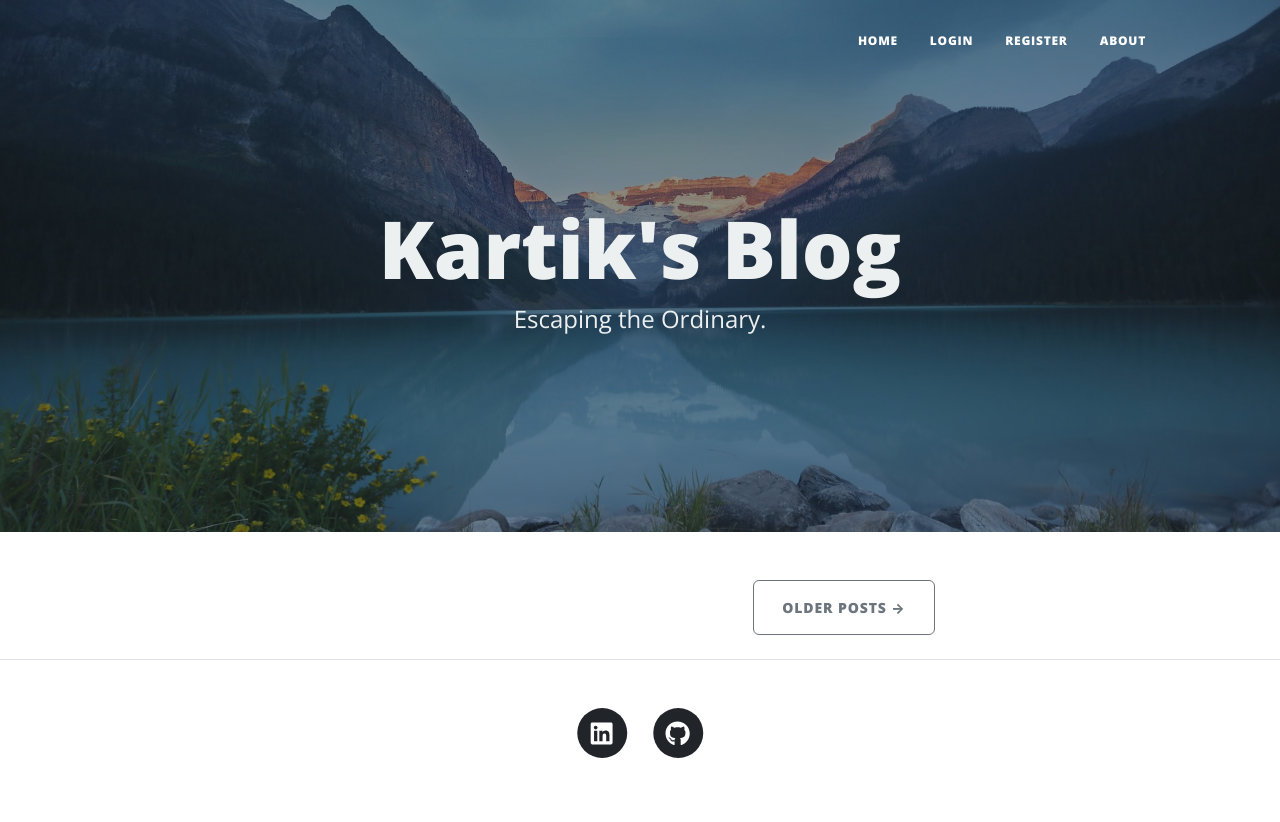
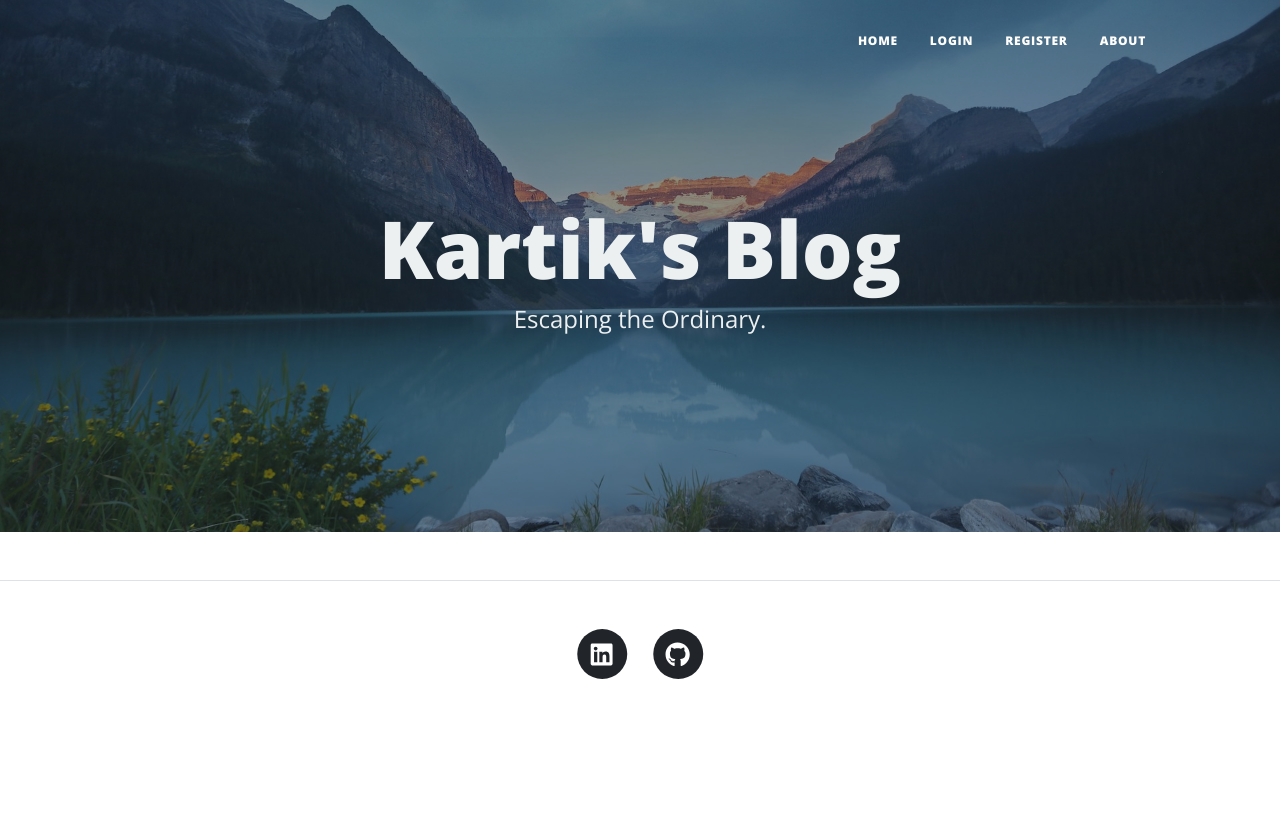
Before and after one commit to Kartik5418/Personal-Blog, a Flask app: page / in a window 1280 px wide. After the commit the page ends 679 px from the top, so only its background shows below. Run offline with Flask 3, Linux system fonts and the light colour scheme; data that the repository does not hold is empty; some libraries are stand-ins or nearby versions.

Commit message:
Post order updated.

```diff
--- a/main.py
+++ b/main.py
@@ -6,7 +6,7 @@ from flask_gravatar import Gravatar
 from flask_login import UserMixin, login_user, LoginManager, current_user, logout_user
 from flask_sqlalchemy import SQLAlchemy
 from sqlalchemy.orm import relationship, DeclarativeBase, Mapped, mapped_column
-from sqlalchemy import Integer, String, Text
+from sqlalchemy import Integer, String, Text, desc
 from functools import wraps
 from werkzeug.security import generate_password_hash, check_password_hash
 from sqlalchemy.orm import relationship
@@ -172,7 +172,7 @@ def logout():
 
 @app.route('/')
 def get_all_posts():
-    result = db.session.execute(db.select(BlogPost))
+    result = db.session.execute(db.select(BlogPost).order_by(desc(BlogPost.date)))
     posts = result.scalars().all()
     return render_template("index.html", all_posts=posts, current_user=current_user)
 
--- a/templates/index.html
+++ b/templates/index.html
@@ -54,10 +54,7 @@
       </div>
       {% endif %}
 
-      <!-- Pager-->
-      <div class="d-flex justify-content-end mb-4">
-        <a class="btn btn-outline-secondary text-uppercase" href="#!">Older Posts →</a>
-      </div>
+
     </div>
   </div>
 </div>
```
